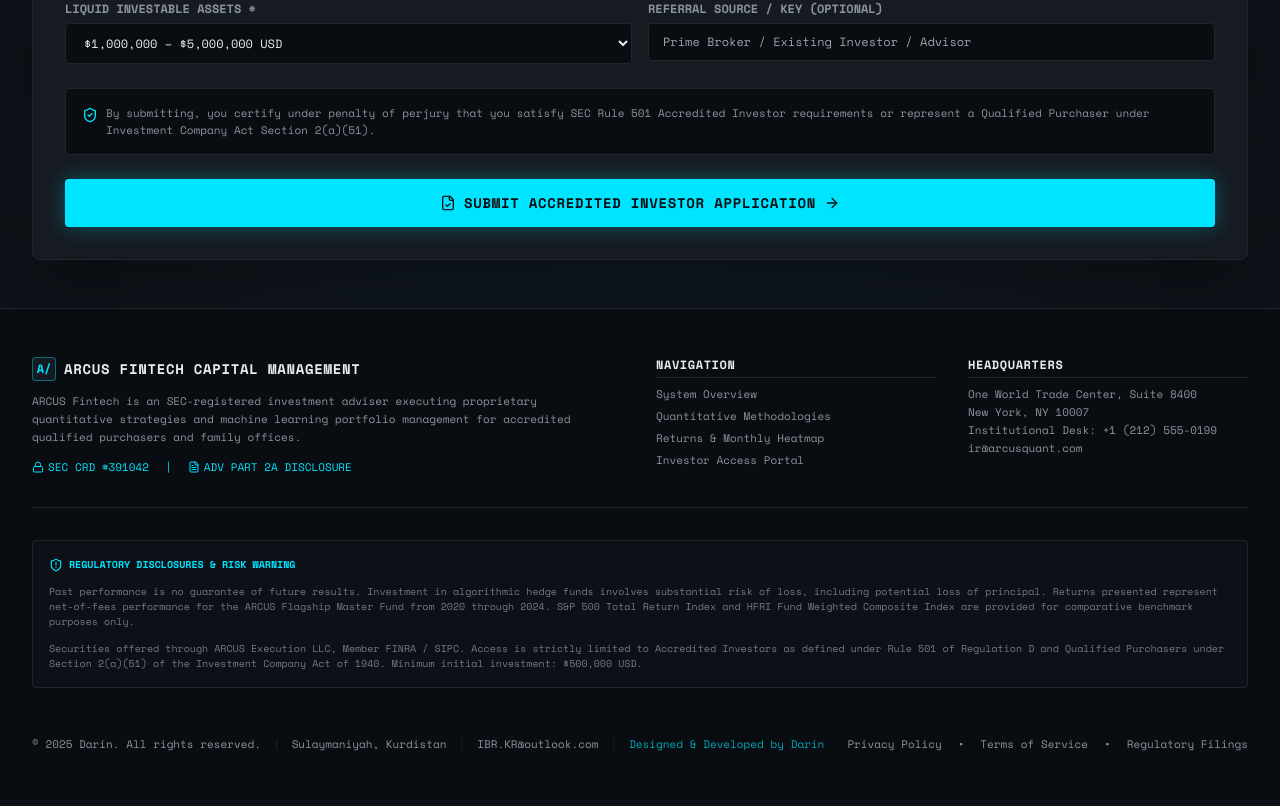
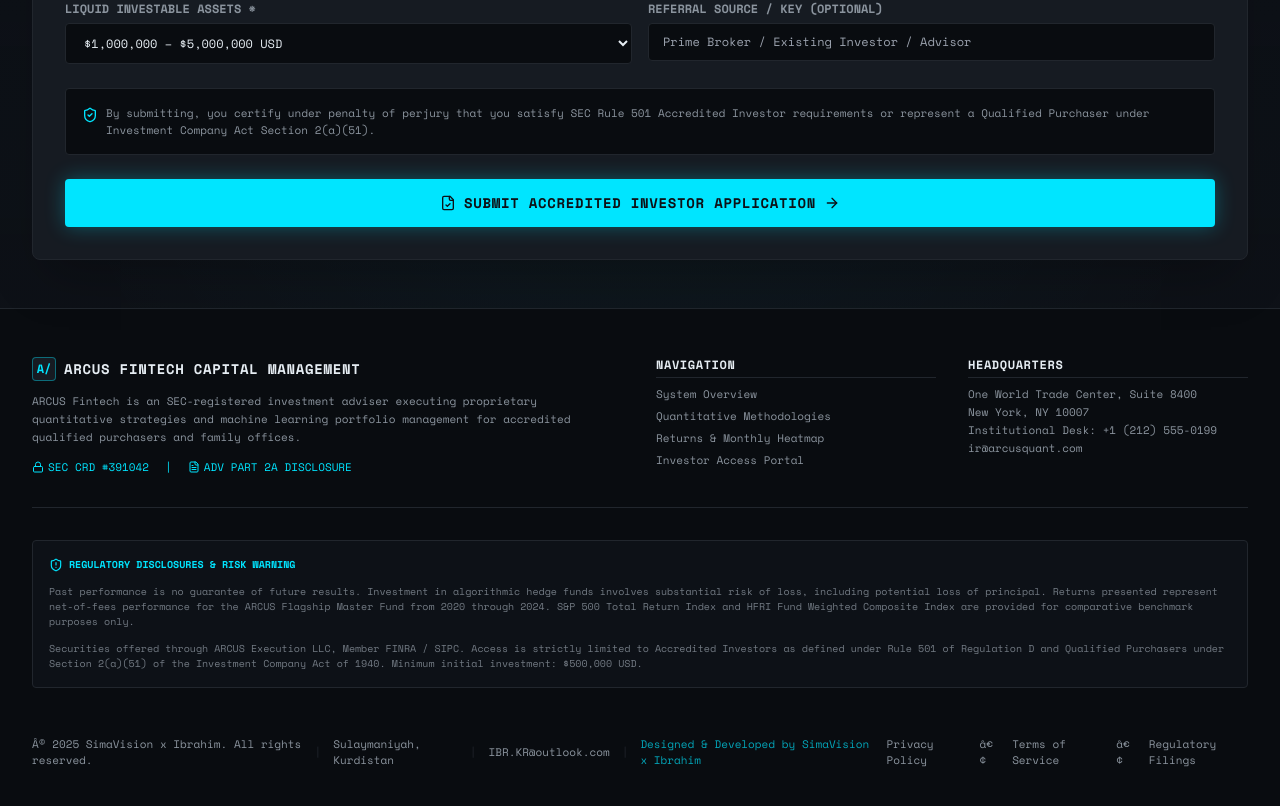
Before and after one commit to IKRtheTHERD/arcus-fintech, a Next.js app: page / in a window 1280 px wide. Shown: the part 4778-5584 px from the top of the page. Built offline with nearby package versions, Linux system fonts and the light colour scheme.

Commit message:
chore: update copyright and authorship to SimaVision x Ibrahim

```diff
--- a/src/components/Footer.tsx
+++ b/src/components/Footer.tsx
@@ -64,19 +64,19 @@
         {/* Bottom copyright */}
         <div className="flex flex-col sm:flex-row items-center justify-between text-[11px] pt-4 text-textSub gap-2">
           <div className="flex flex-col sm:flex-row items-center gap-x-3 gap-y-1 text-center sm:text-left">
-            <span>© 2025 Darin. All rights reserved.</span>
+            <span>Â© 2025 SimaVision x Ibrahim. All rights reserved.</span>
             <span className="hidden sm:inline text-panelBorder">|</span>
             <span>Sulaymaniyah, Kurdistan</span>
             <span className="hidden sm:inline text-panelBorder">|</span>
             <a href="mailto:IBR.KR@outlook.com" className="hover:text-accentCyan transition-colors">IBR.KR@outlook.com</a>
             <span className="hidden sm:inline text-panelBorder">|</span>
-            <span className="text-accentCyan/70">Designed &amp; Developed by Darin</span>
+            <span className="text-accentCyan/70">Designed &amp; Developed by SimaVision x Ibrahim</span>
           </div>
           <div className="flex items-center space-x-4 mt-2 sm:mt-0">
             <span className="hover:text-textMain cursor-pointer">Privacy Policy</span>
-            <span>•</span>
+            <span>â€¢</span>
             <span className="hover:text-textMain cursor-pointer">Terms of Service</span>
-            <span>•</span>
+            <span>â€¢</span>
             <span className="hover:text-textMain cursor-pointer">Regulatory Filings</span>
           </div>
         </div>
```
